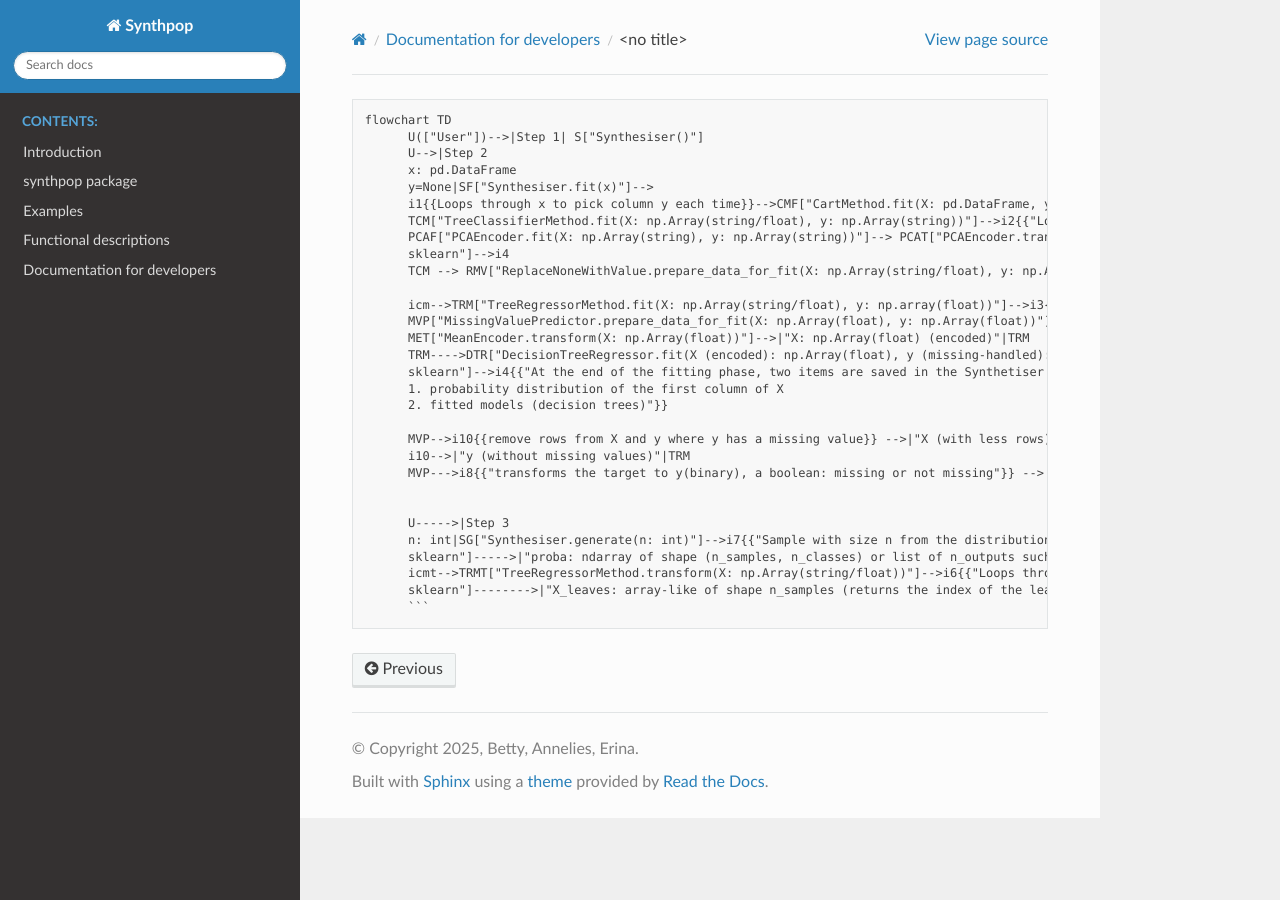
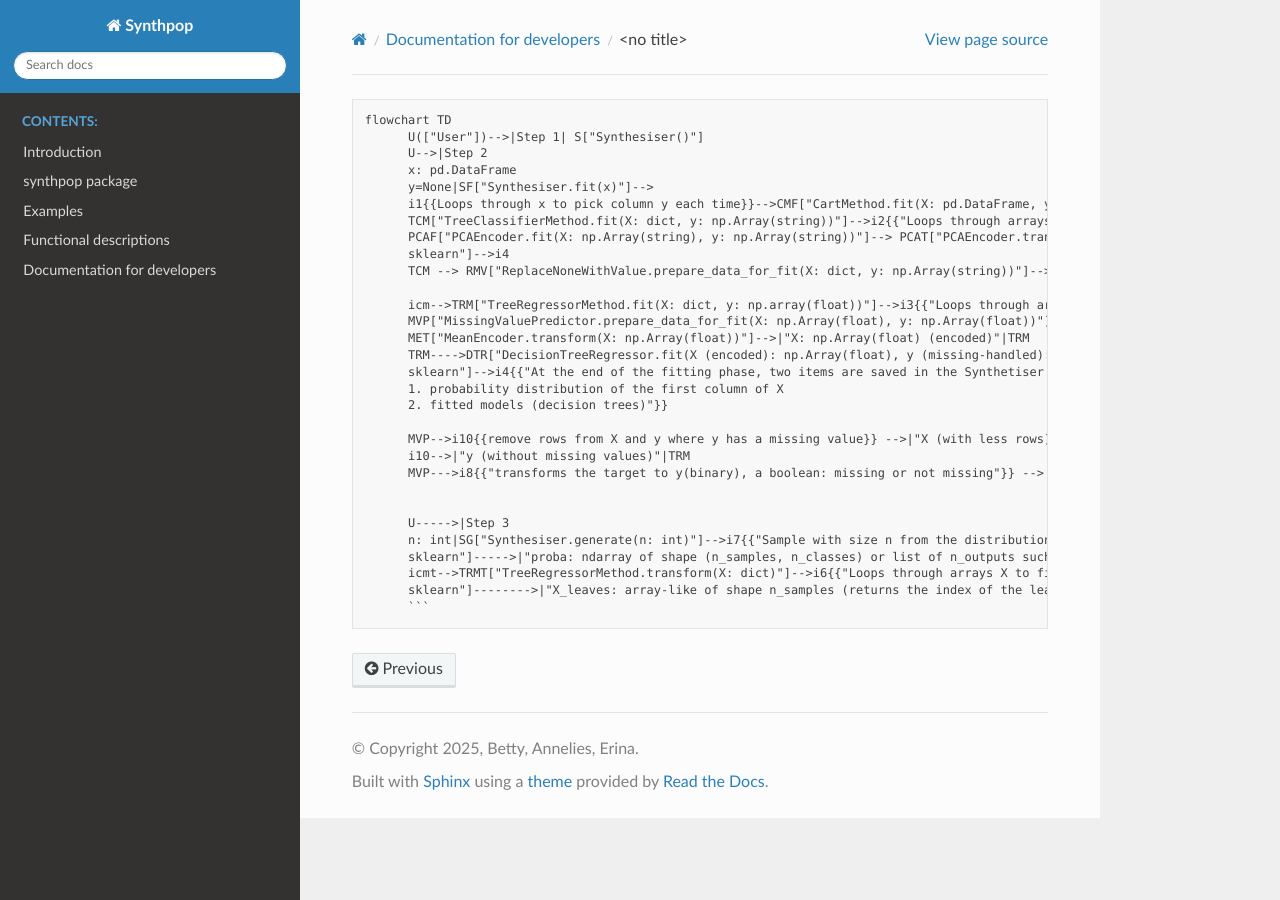
Before and after one commit to duonl/synthpop-py, a Sphinx documentation site: the page built from docs/source/developer/dataflowdiagram.md, in a window 1280 px wide. Built offline with Sphinx 7.4.7 and the Read the Docs theme 3.1.0, drawn with Linux system fonts in a browser that asks for light colours.

Commit message:
dtype to dict

````diff
--- a/docs/source/developer/dataflowdiagram.md
+++ b/docs/source/developer/dataflowdiagram.md
@@ -5,12 +5,12 @@ flowchart TD
       x: pd.DataFrame
       y=None|SF["Synthesiser.fit(x)"]-->
       i1{{Loops through x to pick column y each time}}-->CMF["CartMethod.fit(X: pd.DataFrame, y: pd.Series)"]-->icm{{Transform pd.DataFrame and pd.Series to np.Array}}-->
-      TCM["TreeClassifierMethod.fit(X: np.Array(string/float), y: np.Array(string))"]-->i2{{"Loops through arrays X to find where X is np.Array(string). Sends this to the encoder."}}-->
+      TCM["TreeClassifierMethod.fit(X: dict, y: np.Array(string))"]-->i2{{"Loops through arrays X to find where X is np.Array(string). Sends this to the encoder."}}-->
       PCAF["PCAEncoder.fit(X: np.Array(string), y: np.Array(string))"]--> PCAT["PCAEncoder.transform(X: np.Array(float))"]-->|"X: np.Array(float) (encoded)"|TCM---->DTC["DecisionTreeClassifier.fit(X (encoded): np.Array(float), y (missing-handled): np.Array(string))
       sklearn"]-->i4
-      TCM --> RMV["ReplaceNoneWithValue.prepare_data_for_fit(X: np.Array(string/float), y: np.Array(string))"]-->|"y: np.Array(string) (missing-handled)"|TCM
+      TCM --> RMV["ReplaceNoneWithValue.prepare_data_for_fit(X: dict, y: np.Array(string))"]-->|"y: np.Array(string) (missing-handled)"|TCM
 
-      icm-->TRM["TreeRegressorMethod.fit(X: np.Array(string/float), y: np.array(float))"]-->i3{{"Loops through arrays X to find where X is np.Array(string). Sends this to the encoder."}}-->MEF["MeanEncoder.fit(X: np.Array(string), y: np.Array(float))"]-->i11{{Save the fitted mean encoder in the TreeRegressorMethod object.}}-->
+      icm-->TRM["TreeRegressorMethod.fit(X: dict, y: np.array(float))"]-->i3{{"Loops through arrays X to find where X is np.Array(string). Sends this to the encoder."}}-->MEF["MeanEncoder.fit(X: np.Array(string), y: np.Array(float))"]-->i11{{Save the fitted mean encoder in the TreeRegressorMethod object.}}-->
       MVP["MissingValuePredictor.prepare_data_for_fit(X: np.Array(float), y: np.Array(float))"]
       MET["MeanEncoder.transform(X: np.Array(float))"]-->|"X: np.Array(float) (encoded)"|TRM
       TRM---->DTR["DecisionTreeRegressor.fit(X (encoded): np.Array(float), y (missing-handled): np.Array(float))
@@ -24,8 +24,8 @@ flowchart TD
 
 
       U----->|Step 3
-      n: int|SG["Synthesiser.generate(n: int)"]-->i7{{"Sample with size n from the distribution stored in the Synthesiser object. This becomes X."}}-->CMT["CartMethod.transform(X: np.Array(string/float))"]-->icmt{{Transform pd.DataFrame to np.Arrays}}-->TCMT["TreeClassifierMethod.transform(X: np.Array(string/float))"]-->i5{{"Loops through arrays X to find where X is np.Array(string). Sends this to the encoder"}}-->PCA2["PCAEncoder.transform(X: np.Array(string))"]-->|"X: np.Array(float) (encoded)"|TCMT-->DTCT["DecisionTreeClassifier.predict_proba(X (encoded): np.Array(float))
+      n: int|SG["Synthesiser.generate(n: int)"]-->i7{{"Sample with size n from the distribution stored in the Synthesiser object. This becomes X."}}-->CMT["CartMethod.transform(X: dict)"]-->icmt{{Transform pd.DataFrame to np.Arrays}}-->TCMT["TreeClassifierMethod.transform(X: dict)"]-->i5{{"Loops through arrays X to find where X is np.Array(string). Sends this to the encoder"}}-->PCA2["PCAEncoder.transform(X: np.Array(string))"]-->|"X: np.Array(float) (encoded)"|TCMT-->DTCT["DecisionTreeClassifier.predict_proba(X (encoded): np.Array(float))
       sklearn"]----->|"proba: ndarray of shape (n_samples, n_classes) or list of n_outputs such arrays if n_outputs > 1 (returns the predicted class probabilities of the input samples X)"|sampleClass["Sample from that probability distribution"] -->|"X: np.Array(string) (sampled)"|RMV2["ReplaceNoneWithValue.post_synth_transform(X: np.Array(string))"] -->|Newly synthesised column: pd.Series|CMT
-      icmt-->TRMT["TreeRegressorMethod.transform(X: np.Array(string/float))"]-->i6{{"Loops through arrays X to find where X is np.Array(string). Sends this to the encoder"}}-->ME2["MeanEncoder.transform(X: np.Array(string))"]-->|"X: np.Array(float) (encoded)"|TRMT-->BDTA["BaseDecisionTree.apply(X (encoded): np.Array(float))
+      icmt-->TRMT["TreeRegressorMethod.transform(X: dict)"]-->i6{{"Loops through arrays X to find where X is np.Array(string). Sends this to the encoder"}}-->ME2["MeanEncoder.transform(X: np.Array(string))"]-->|"X: np.Array(float) (encoded)"|TRMT-->BDTA["BaseDecisionTree.apply(X (encoded): np.Array(float))
       sklearn"]-------->|"X_leaves: array-like of shape n_samples (returns the index of the leaf that each sample is predicted as)"|sampleReg["sample from the leaf nodes"]-->MVP2["MissingValuePredictor.post_synth_transform(X: np.Array(float))"]-->|Newly synthesised column: pd.Series|CMT -->syndf["Output (synthetic) dataframe: pd.DataFrame"]
       ```
````
